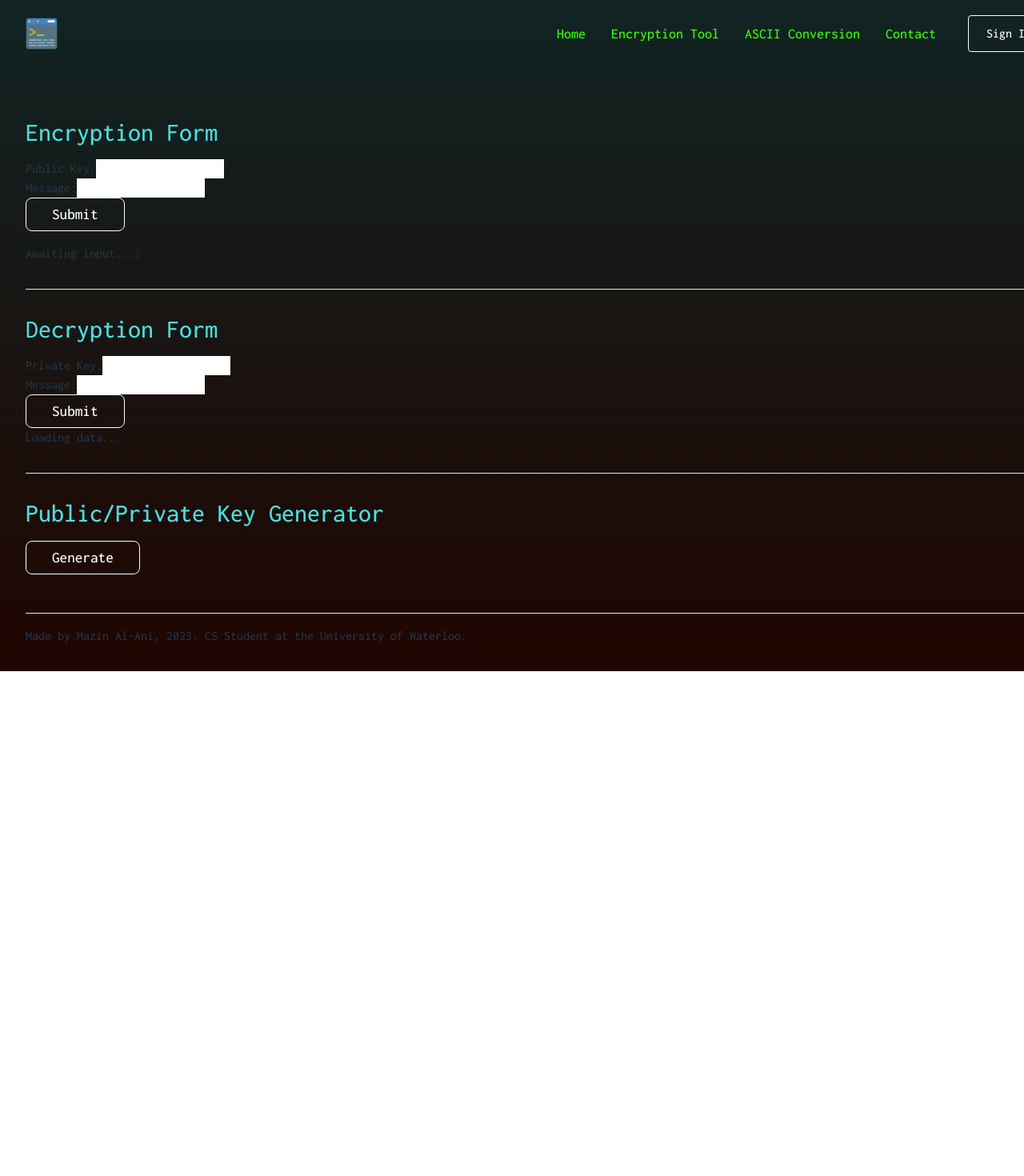
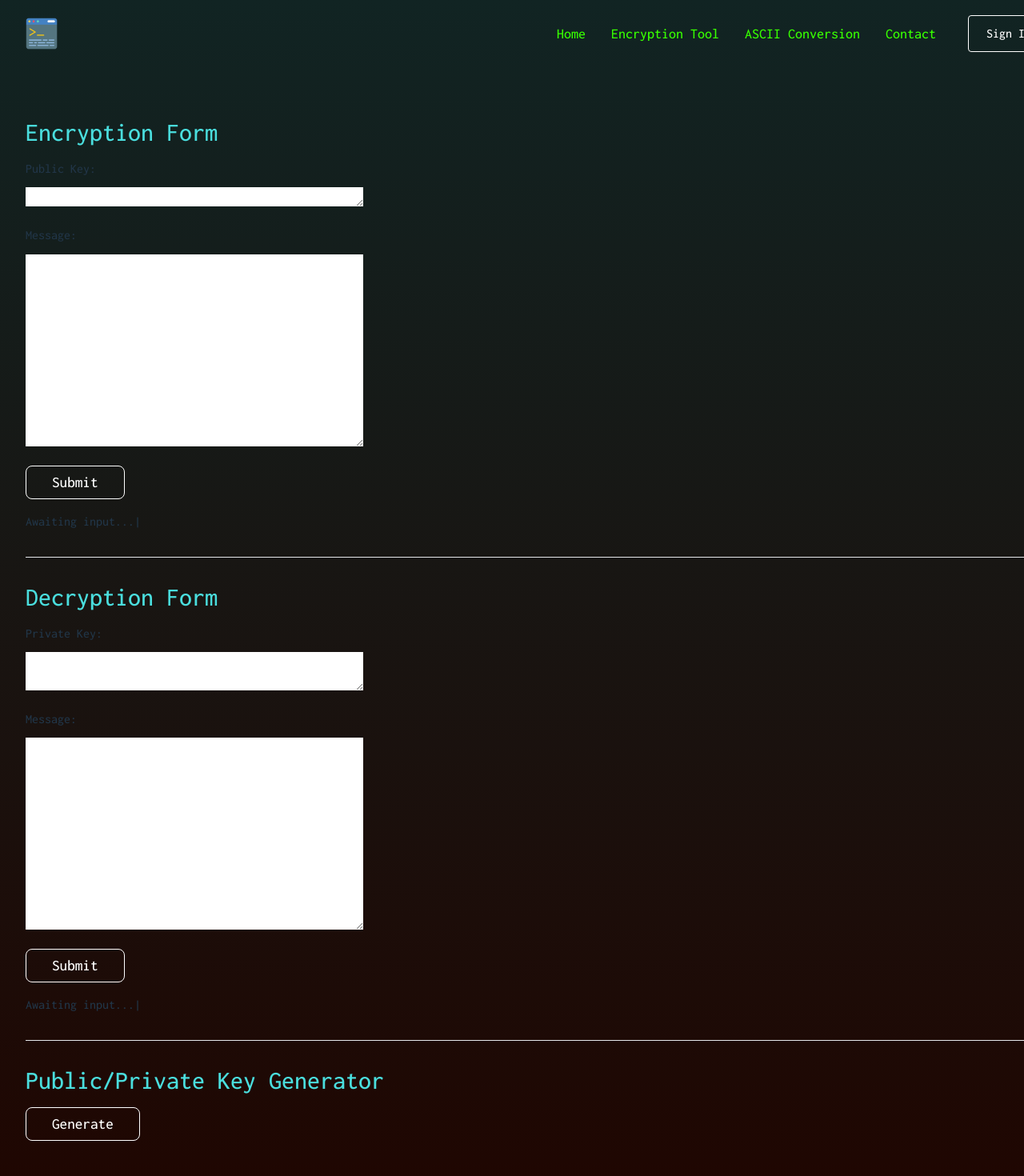
Before and after one commit to mazinal-ani/message-encryption-system, a React (Vite) app: page /encryption in a window 1280 px wide. Shown: the top 1470 px of the page at 80% size. Before the commit the page ends 839 px from the top, so only its background shows below. Built offline with nearby package versions, Linux system fonts and the light colour scheme.

Commit message:
Fixed remaining forms

```diff
--- a/src/components/asciitext.jsx
+++ b/src/components/asciitext.jsx
@@ -1,4 +1,5 @@
 import { React, useState } from 'react';
+import Typed from "react-typed";
 import { useFormik } from "formik";
 import './stylesheet.css';
 
@@ -32,13 +33,14 @@ const ASCIIText = () => {
   return(
     <div>
       <form onSubmit={formik.handleSubmit}>
-      <div>
+      <div className='form_field'>
         <label htmlFor='message'>
           Message:
         </label>
-        <input
+        <textarea
         id="message"
         name="message"
+        rows="10"
         type="message"
         onChange={formik.handleChange}
         value={formik.values.message}
@@ -46,14 +48,20 @@ const ASCIIText = () => {
       </div>
       <button type="submit">Submit</button>
       </form>
-      {responseData === null ? (
-        <p>Loading data...</p>
-      ) : (
-        <div>
-          <p>Here is the data:</p>
-          <pre>{JSON.stringify(responseData)}</pre>
-        </div>
-      )}
+      <div className='field_padding'>
+        {responseData === null ? (
+          <Typed
+          strings={["Awaiting input..."]}
+          typeSpeed={25}
+          backSpeed={10}
+          loop/>
+        ) : (
+          <div>
+            <h1 className='field_padding'>Here is your message in alphanumeric characters:</h1>
+            <h1 className='form_descriptions'>{responseData.replace(/\\"/g, '"').replace(/^"|"$/g, '')}</h1>
+          </div>
+        )}
+      </div>
     </div>
   );
 };
--- a/src/components/decryptionform.jsx
+++ b/src/components/decryptionform.jsx
@@ -1,4 +1,5 @@
 import { React, useState } from 'react';
+import Typed from 'react-typed';
 import { useFormik } from "formik";
 import './stylesheet.css';
 
@@ -33,11 +34,11 @@ const DecryptDataForm = () => {
   return(
     <div>
       <form onSubmit={formik.handleSubmit}>
-      <div>
+      <div className='form_field'>
         <label htmlFor='privateKey'>
           Private Key:
         </label>
-        <input
+        <textarea
         id="privateKey"
         name="privateKey"
         type="privateKey"
@@ -45,13 +46,14 @@ const DecryptDataForm = () => {
         value={formik.values.privateKey}
         />
       </div>
-      <div>
+      <div className='form_field'>
         <label htmlFor='message'>
           Message:
         </label>
-        <input
+        <textarea
         id="message"
         name="message"
+        rows="10"
         type="message"
         onChange={formik.handleChange}
         value={formik.values.message}
@@ -59,14 +61,20 @@ const DecryptDataForm = () => {
       </div>
       <button type="submit">Submit</button>
       </form>
+      <div className='field_padding'>
       {responseData === null ? (
-        <p>Loading data...</p>
+        <Typed
+        strings={["Awaiting input..."]}
+        typeSpeed={25}
+        backSpeed={10}
+        loop/>
       ) : (
         <div>
-          <p>Here is the data:</p>
-          <pre>{JSON.stringify(responseData)}</pre>
+          <h1 className='field_padding'>Here is your decrypted message:</h1>
+          <h1 className='form_descriptions'>{responseData.replace(/"/g, '')}</h1>
         </div>
       )}
+      </div>
     </div>
   );
 };
--- a/src/components/encryptionform.jsx
+++ b/src/components/encryptionform.jsx
@@ -34,24 +34,26 @@ const DataForm = () => {
   return(
     <div>
       <form onSubmit={formik.handleSubmit}>
-      <div>
+      <div className='form_field'>
         <label htmlFor='publicKey'>
           Public Key:
         </label>
-        <input
+        <textarea
         id="publicKey"
+        rows="1"
         name="publicKey"
         type="publicKey"
         onChange={formik.handleChange}
         value={formik.values.publicKey}
         />
       </div>
-      <div>
+      <div className='form_field'>
         <label htmlFor='message'>
           Message:
         </label>
-        <input
+        <textarea
         id="message"
+        rows="10"
         name="message"
         type="message"
         onChange={formik.handleChange}
--- a/src/components/stylesheet.css
+++ b/src/components/stylesheet.css
@@ -38,6 +38,25 @@
     margin-right: 1rem;
 }
 
+.form_field {
+    display: flex;
+    flex-direction: column;
+}
+
+.form_field label {
+    align-self: flex-start;
+}
+
+.form_field textarea {
+    width: 33%;
+    margin-bottom: 1.5rem;
+    /*background-color: #4adede;*/
+}
+
+.form_field label {
+    margin-bottom: 0.7rem;
+}
+
 button {
     border-radius: 8px;
     border: 1px solid;
--- a/src/components/textascii.jsx
+++ b/src/components/textascii.jsx
@@ -1,4 +1,5 @@
 import { React, useState } from 'react';
+import Typed from "react-typed";
 import { useFormik } from "formik";
 import './stylesheet.css';
 
@@ -32,13 +33,14 @@ const TextASCII = () => {
   return(
     <div>
       <form onSubmit={formik.handleSubmit}>
-      <div>
+      <div className='form_field'>
         <label htmlFor='message'>
           Message:
         </label>
-        <input
+        <textarea
         id="message"
         name="message"
+        rows="10"
         type="message"
         onChange={formik.handleChange}
         value={formik.values.message}
@@ -46,14 +48,20 @@ const TextASCII = () => {
       </div>
       <button type="submit">Submit</button>
       </form>
-      {responseData === null ? (
-        <p>Loading data...</p>
-      ) : (
-        <div>
-          <p>Here is the data:</p>
-          <pre>{JSON.stringify(responseData)}</pre>
-        </div>
-      )}
+      <div className='field_padding'>
+        {responseData === null ? (
+          <Typed
+          strings={["Awaiting input..."]}
+          typeSpeed={25}
+          backSpeed={10}
+          loop/>
+        ) : (
+          <div>
+            <h1 className='field_padding'>Here is your message encoded using ASCII:</h1>
+            <h1 className='form_descriptions'>{responseData.replace(/^"|"$/g, '')}</h1>
+          </div>
+        )}
+      </div>
     </div>
   );
 };
--- a/src/pages/encrypt.jsx
+++ b/src/pages/encrypt.jsx
@@ -33,7 +33,7 @@ const EncryptionPage = () => {
       <div>
         <h1 className='title_text'>Public/Private Key Generator</h1>
         <button onClick={handleClick}>Generate</button>
-        {responseData ? <h1 className='key_text'>{JSON.stringify(responseData)}</h1> : null}
+        {responseData ? <h1 className='key_text'>{responseData.replace(/"/g, '')}</h1> : null}
       </div>
       <hr className='bottom_line'/>
       <h1 className='bottom_copyright'>Made by Mazin Al-Ani, 2023. CS Student at the University of Waterloo.</h1>
```
Also changed, not shown: 1 other file (tests, documents, lock files or other folders).
